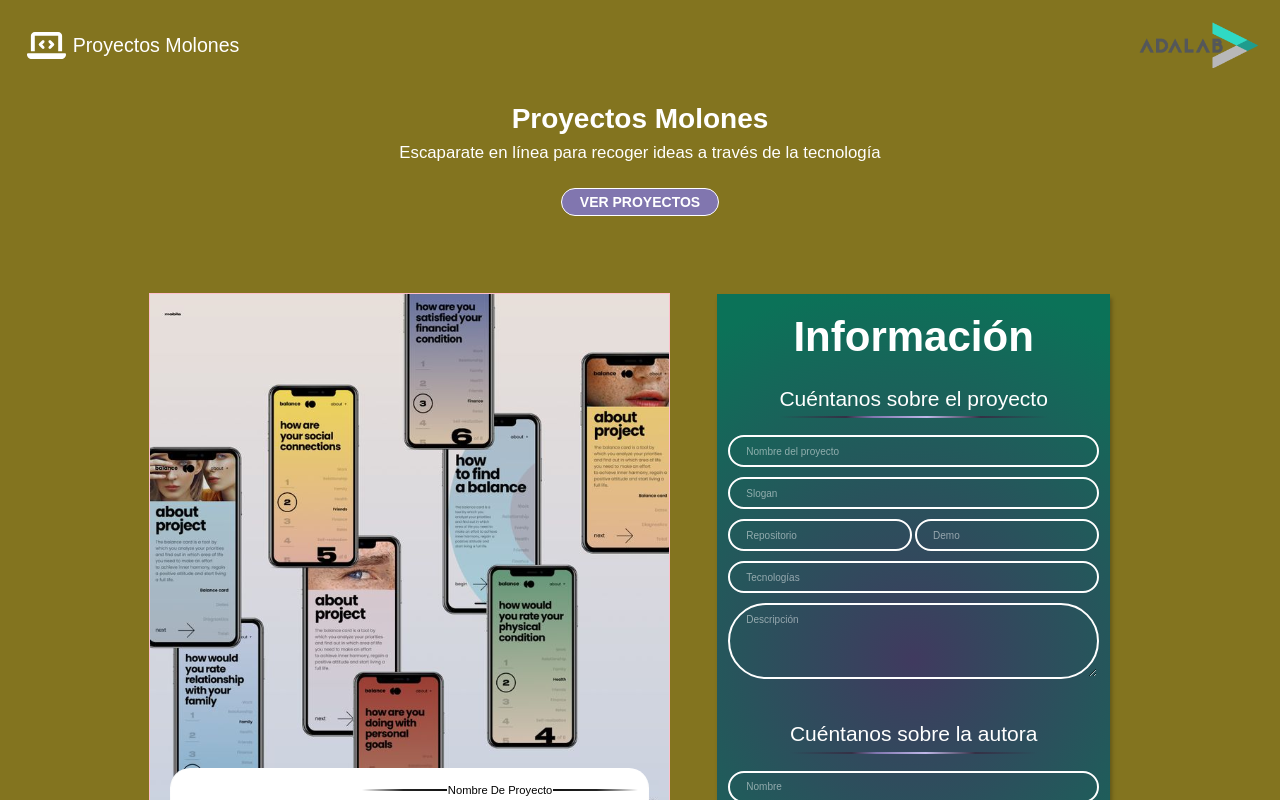
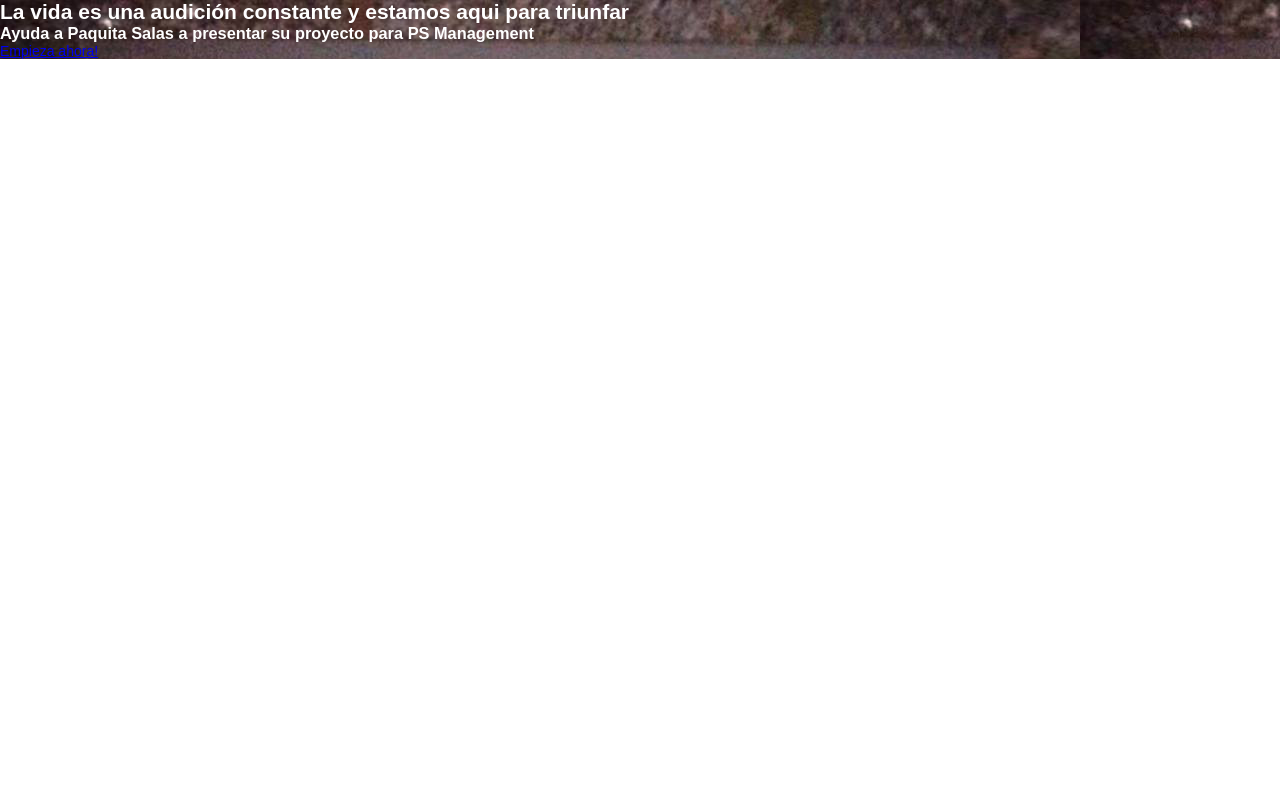
Before and after one commit to Marta-ms/Modulo-3-4-proyecto-equipo-1, a React (Vite) app: page / in a window 1280 px wide. Shown: the top 800 px of the page. Built offline with nearby package versions, Linux system fonts and the light colour scheme.

Commit message:
link routes working for landing

```diff
--- a/package.json
+++ b/package.json
@@ -1,5 +1,6 @@
 {
   "name": "my-react-app",
+  "homepage": "./",
   "private": true,
   "version": "0.0.0",
   "type": "module",
@@ -14,6 +15,7 @@
     "prop-types": "^15.8.1",
     "react": "^18.3.1",
     "react-dom": "^18.3.1",
+    "react-router-dom": "^7.0.1",
     "sass": "^1.80.7"
   },
   "devDependencies": {
--- a/src/components/App.jsx
+++ b/src/components/App.jsx
@@ -6,6 +6,8 @@ import Main from "./Main";
 import imageUser from "../images/perfil-usuaria.jpg";
 import imageProject from "../images/Fondo-img.jpg";
 import postCardToApi from "../services/postCardToApi";
+import { Routes, Route } from "react-router-dom";
+import Landing from "./Landing";
 
 function App() {
   const [formInfo, setFormInfo] = useState({
@@ -68,6 +70,12 @@ function App() {
 
   return (
     <>
+      <Routes>
+        <Route path="/" element={<Landing />} />
+
+        <Route
+          path="/home"
+          element={
             <div className="container">
               <Header />
               <Main
@@ -80,6 +88,9 @@ function App() {
               />
               <Footer />
             </div>
+          }
+        />
+      </Routes>
     </>
   );
 }
--- /dev/null
+++ b/src/components/Landing.jsx
@@ -0,0 +1,24 @@
+import "../scss/layout/Landing.scss";
+import { Link } from "react-router-dom";
+
+function Landing() {
+  return (
+    <>
+      <div className="container-landing">
+        <header className="header-landing">
+          <h2>
+            La vida es una audición constante y estamos aqui para triunfar
+          </h2>
+        </header>
+        <main>
+          <h3 className="message-landing">
+            Ayuda a Paquita Salas a presentar su proyecto para PS Management
+          </h3>
+          <Link to="/home">Empieza ahora!</Link>
+        </main>
+      </div>
+    </>
+  );
+}
+
+export default Landing;
--- a/src/main.jsx
+++ b/src/main.jsx
@@ -1,10 +1,12 @@
-import { StrictMode } from 'react'
-import { createRoot } from 'react-dom/client'
-import App from './components/App.jsx'
+import { StrictMode } from "react";
+import { createRoot } from "react-dom/client";
+import App from "./components/App.jsx";
+import { HashRouter } from "react-router-dom";
 
-
-createRoot(document.getElementById('root')).render(
+createRoot(document.getElementById("root")).render(
   <StrictMode>
-    <App />
-  </StrictMode>,
-)
+    <HashRouter>
+      <App />
+    </HashRouter>
+  </StrictMode>
+);
--- /dev/null
+++ b/src/scss/layout/Landing.scss
@@ -0,0 +1,4 @@
+.container-landing {
+    background-image: url("../../images/Paquita\ y\ su\ proyecto.jpg");
+
+}
--- a/src/services/postCardToApi.js
+++ b/src/services/postCardToApi.js
@@ -1,16 +1,19 @@
 const postCardToApi = () => {
-    return fetch("https://dev.adalab.es/api/projectCard", {
+    fetch("https://dev.adalab.es/api/projectCard", {
         method: "POST",
         body: JSON.stringify(formInfo),
         headers: {
-            'Content-Type': 'application/json'
-        }
+            "Content-Type": "application/json"
+        },
     })
-        .then(res => res.json())
-        .then(data => {
+        .then((response) => response.json())
+        .then((data) => {
+            console.log(data)
+
+            //codigo con el que manejar/modificar data
 
 
         })
-}
+};
 
 export default postCardToApi;
```
Also changed, not shown: 1 other file (tests, documents, lock files or other folders). Lines whose indentation alone changed are shown as unchanged.
